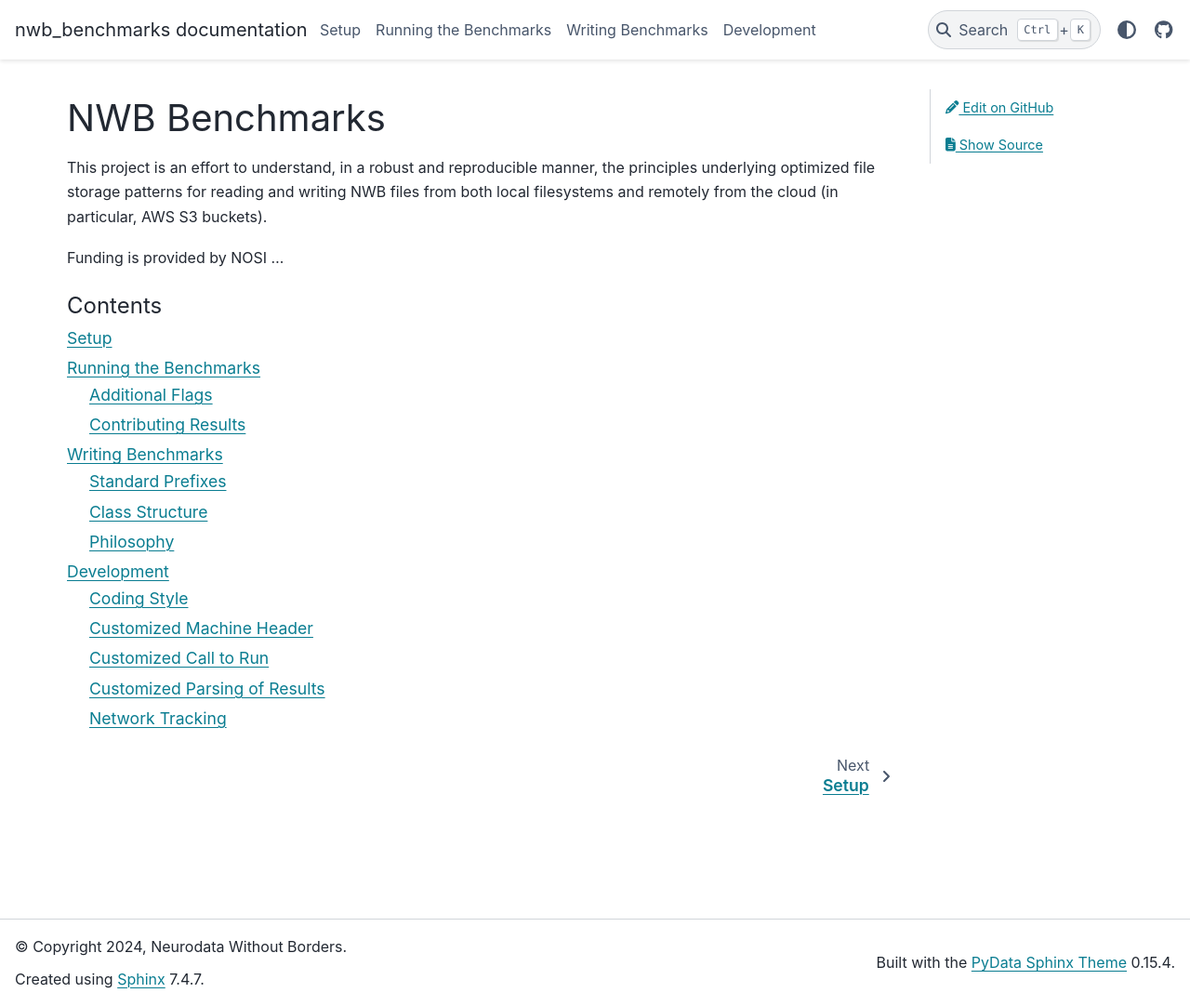
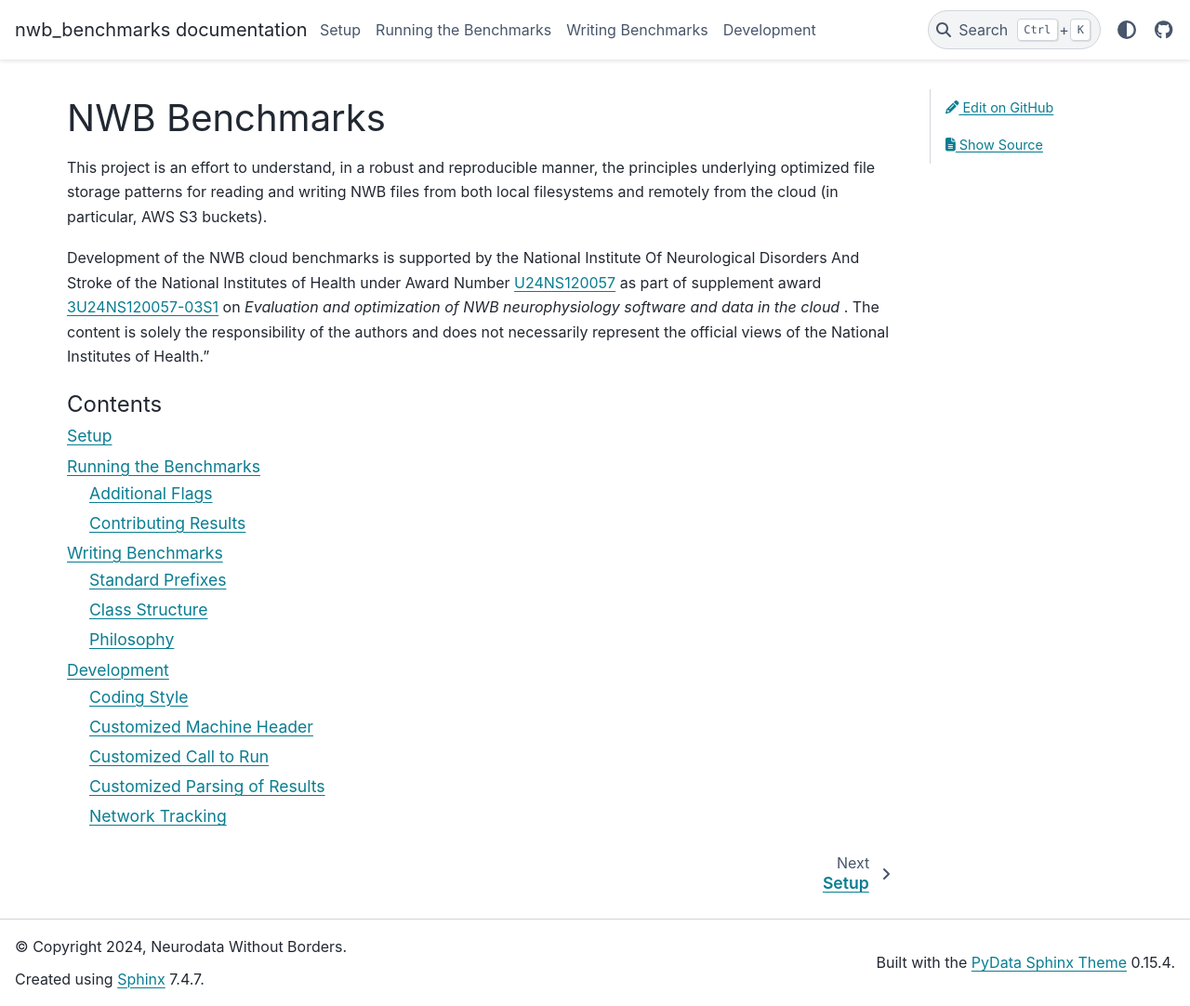
Before and after one commit to NeurodataWithoutBorders/nwb_benchmarks, a Sphinx documentation site: the page built from docs/index.rst, in a window 1280 px wide and 1082 px high. Shown: the whole window at 93% size. Built offline with Sphinx 7.4.7 and the PyData theme 0.15.4, drawn with Linux system fonts in a browser that asks for light colours.

Commit message:
Add funding acknowledgment to docs/index.rst

```diff
--- a/docs/index.rst
+++ b/docs/index.rst
@@ -3,7 +3,14 @@
 
 This project is an effort to understand, in a robust and reproducible manner, the principles underlying optimized file storage patterns for reading and writing NWB files from both local filesystems and remotely from the cloud (in particular, AWS S3 buckets).
 
-Funding is provided by NOSI ...
+Development of the NWB cloud benchmarks is supported by the National Institute Of Neurological Disorders
+And Stroke of the National Institutes of Health under Award Number
+`U24NS120057 <https://reporter.nih.gov/search/SMjHBRRwfEi9bwfh4-dpmA/project-details/10573260>`_
+as part of supplement award
+`3U24NS120057-03S1 <https://reporter.nih.gov/search/SMjHBRRwfEi9bwfh4-dpmA/project-details/10827688>`_
+on *Evaluation and optimization of NWB neurophysiology software and data in the cloud* .
+The content is solely the responsibility of the authors and does not necessarily represent the official
+views of the National Institutes of Health.”
 
 .. toctree::
   :maxdepth: 2
```
